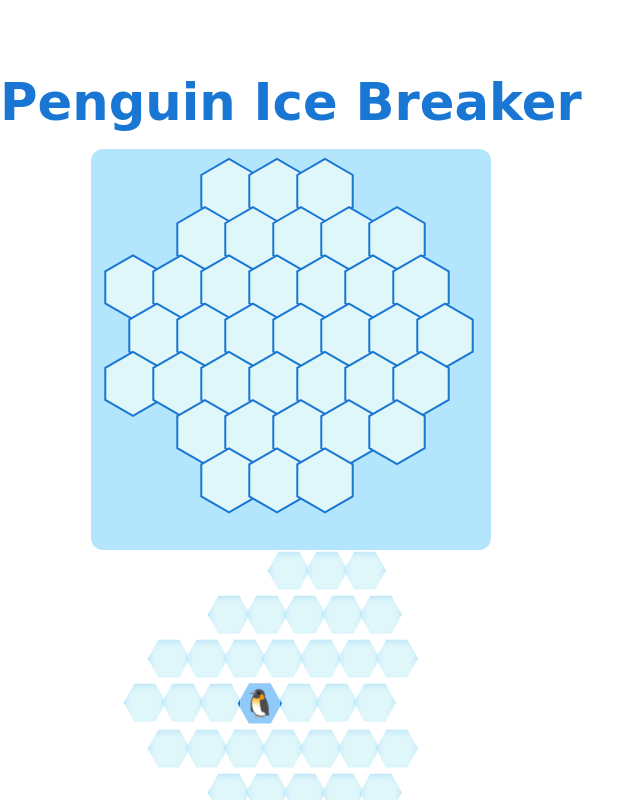
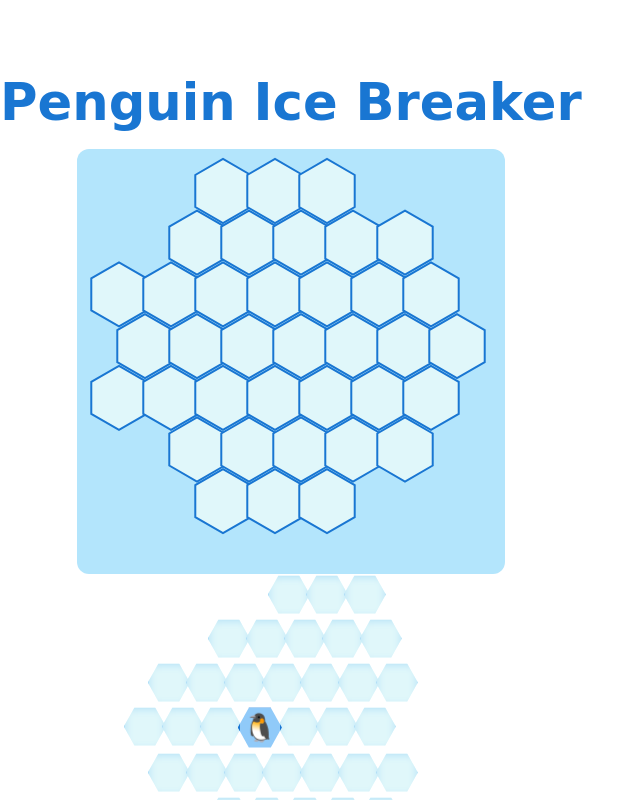
Before and after one commit to w33ladalah/penguin-ice-braker-game, a React (Vite) app: page / in a window 1280 px wide. Shown: the top 800 px of the page, without its empty margins (0-641 px from the left). Built offline with nearby package versions, Linux system fonts and the light colour scheme.

Commit message:
style: add spacing between hexagons on canvas board with HEX_GAP

```diff
--- a/src/HexBoardCanvas.jsx
+++ b/src/HexBoardCanvas.jsx
@@ -3,10 +3,11 @@ import React, { useRef, useEffect } from 'react';
 import { BOARD_MASK } from './boardShape';
 
 const HEX_SIZE = 32; // px, radius of hexagon
+const HEX_GAP = 4; // px, space between hexes
 const HEX_HEIGHT = Math.sqrt(3) * HEX_SIZE;
 const HEX_WIDTH = 2 * HEX_SIZE;
-const HEX_HORIZ_SPACING = 1.5 * HEX_SIZE;
-const HEX_VERT_SPACING = HEX_HEIGHT;
+const HEX_HORIZ_SPACING = 1.5 * HEX_SIZE + HEX_GAP;
+const HEX_VERT_SPACING = HEX_HEIGHT + HEX_GAP;
 
 function hexCorner(center, size, i) {
   const angle_deg = 60 * i - 30;
```
